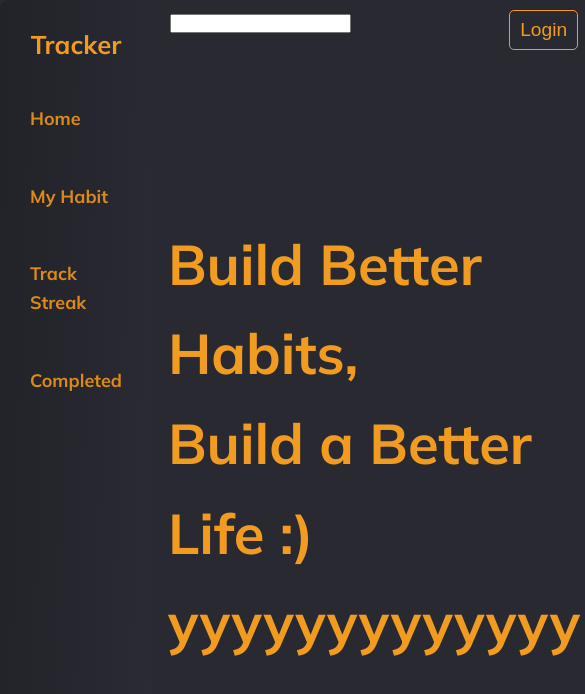
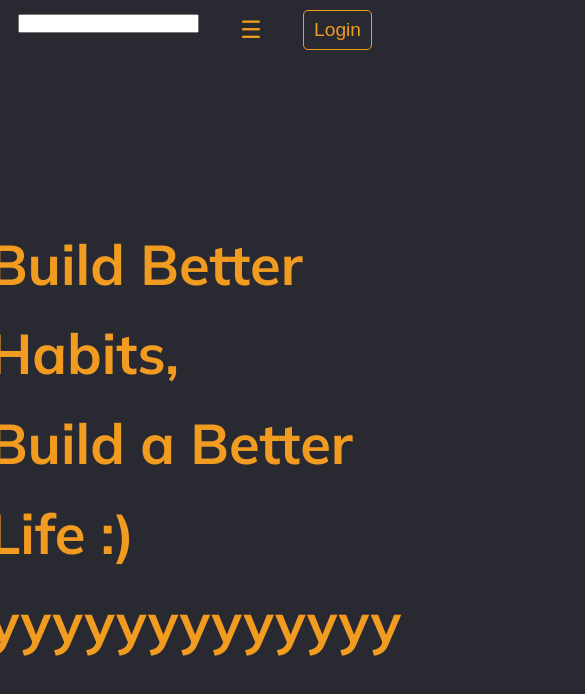
Before and after one commit to mesauravjoshi/Habit_Tracker_with_Gamification, a React (Vite) app: page / in a window 390 px wide. Shown: the top 694 px of the page, 585 px wide, since content can reach past the window. Built offline with nearby package versions, Linux system fonts and the light colour scheme.

Commit message:
add habit with streak functionality

```diff
--- a/src/App.css
+++ b/src/App.css
@@ -11,3 +11,9 @@ h1 {
 h3 {
     font-size: 1.6em;
 }
+
+@media (max-width: 850px) {
+    .track-app {
+        display: block;
+    }
+}
--- a/src/App.jsx
+++ b/src/App.jsx
@@ -1,24 +1,34 @@
-import './App.css'
-import Habit from './Components/Pages/Habit/Habit';
-import Home from './Components/Pages/Home/Home'
+import { useState } from "react";
+import "./App.css";
+import Habit from "./Components/Pages/Habit/Habit";
+import Home from "./Components/Pages/Home/Home";
+import Streak from "./Components/Pages/Streak/Streak";
+import Slider from "./Components/Slider/Slider";
+import Nav from "./Components/Nav/Nav";
 import { BrowserRouter as Router, Routes, Route } from "react-router-dom";
-import Streak from './Components/Pages/Streak/Streak';
 
 function App() {
+  const [isSliderOpen, setIsSliderOpen] = useState(false);
+
+  const toggleSlider = () => {
+    setIsSliderOpen(!isSliderOpen);
+  };
 
   return (
     <>
       <div className="track-app">
         <Router>
+          <Slider isOpen={isSliderOpen} closeSlider={toggleSlider} />
+          <Nav toggleSlider={toggleSlider} />
           <Routes>
-            <Route path="/" element={<Home/>} />
-            <Route path="/habit" element={<Habit/>} />
-            <Route path="/track-streak" element={<Streak/>} />
+            <Route path="/" element={<Home />} />
+            <Route path="/habit" element={<Habit />} />
+            <Route path="/track-streak" element={<Streak />} />
           </Routes>
         </Router>
       </div>
     </>
-  )
+  );
 }
 
-export default App
+export default App;
--- a/src/Components/Nav/Nav.css
+++ b/src/Components/Nav/Nav.css
@@ -1,4 +1,4 @@
-.nav{
+.nav {
     grid-column: 2 / 3;
     display: flex;
     height: 4em;
@@ -6,7 +6,7 @@
     padding: 10px 18px;
 }
 
-button{
+button {
     font-size: 1.2em;
     padding: 8px 10px;
     border-radius: 5px;
@@ -15,3 +15,18 @@ button{
     color: #f19c20;
     cursor: pointer;
 }
+
+/* Menu Icon */
+.menu-icon {
+    font-size: 24px;
+    color: #f19c20;
+    cursor: pointer;
+    display: none;
+}
+
+/* Show Menu Icon on Small Screens */
+@media (max-width: 850px) {
+    .menu-icon {
+        display: block;
+    }
+}
--- a/src/Components/Nav/Nav.jsx
+++ b/src/Components/Nav/Nav.jsx
@@ -1,11 +1,14 @@
 import { useState } from 'react'
 import './Nav.css'
-function Nav() {
+function Nav({ toggleSlider }) {
 
   return (
     <div className='nav'>
       <div className="nav-list">
       <input type="text" />
+      </div>
+      <div className="menu-icon" onClick={toggleSlider}>
+        ☰  {/* Three-line menu icon */}
       </div>
       <div>
           <button> Login </button>
--- a/src/Components/Pages/Habit/Habit.jsx
+++ b/src/Components/Pages/Habit/Habit.jsx
@@ -63,8 +63,8 @@ function Habit() {
 
   return (
   <>
-    <Slider/>
-    <Nav/>
+    {/* <Slider/>
+    <Nav/> */}
     <div className='habbit'>
     {/* 1. Add-Habit */}
     <div id='borderr' className="Add-Habit">
--- a/src/Components/Pages/Home/Home.jsx
+++ b/src/Components/Pages/Home/Home.jsx
@@ -8,8 +8,8 @@ function App() {
 
   return (
     <>
-      <Slider/>
-      <Nav/>
+      {/* <Slider/>
+      <Nav/> */}
       <Hero/>
     </>
   )
--- a/src/Components/Pages/Streak/Streak.jsx
+++ b/src/Components/Pages/Streak/Streak.jsx
@@ -7,7 +7,7 @@ import StreakUpdate from './StreakUpdate';
 
 function Streak() {
   const [streakData, setStreakData] = useState({});
-  console.log(streakData.length);
+  // console.log(streakData.length);
 
   useEffect(() => {
     const getHabit_from_localStorage = localStorage.getItem('Habit Track');
@@ -70,8 +70,8 @@ function Streak() {
 
   return (
     <>
-      <Slider />
-      <Nav />
+      {/* <Slider />
+      <Nav /> */}
       <div>
         <h1> Habit list {totalStreak} </h1>
         <div className="Streak">
--- a/src/Components/Slider/Slider.css
+++ b/src/Components/Slider/Slider.css
@@ -1,7 +1,5 @@
 .Slider {
     grid-row: 1 / 3;
-    /* Make it span from navbar to hero */
-    /* border: 1px solid #60b360; */
     border-radius: 8px;
     background: linear-gradient(272deg, #2b2b33, #212329);
     grid-row-start: 1;
@@ -73,3 +71,39 @@ li {
     transform: scale(0.95);
     background: #ff4b2b;
 }
+
+/* Close (X) Button */
+.close-icon {
+    display: none;
+    font-size: 24px;
+    color: white;
+    cursor: pointer;
+}
+
+@media (max-width: 850px) {
+    .Slider {
+        display: none;
+    }
+
+    /* When show-slider is applied, animate its appearance */
+    .show-slider {
+        position: fixed;
+        width: 12em;
+        height: 100%;
+        display: block;
+        border-radius: 8px;
+        padding: 8px 2px;
+        background: linear-gradient(272deg, #2b2b33, #212329);
+        transition: transform 0.4s ease-in-out;
+        transform: translateX(-100%); /* Start off-screen */
+    }
+
+    /* When it appears, slide in */
+    .show-slider.show {
+        transform: translateX(0);
+    }
+
+    .close-icon {
+        display: block;
+    }
+}
--- a/src/Components/Slider/Slider.jsx
+++ b/src/Components/Slider/Slider.jsx
@@ -1,10 +1,14 @@
-import { useState } from 'react'
 import { Link } from "react-router-dom";
 import './Slider.css'
-function Slider() {
+function Slider({ isOpen, closeSlider }) {
 
   return (
-    <div className='Slider'>
+    <div className={`Slider show-slider ${isOpen ? "show" : ""}`}>
+
+    {/* <div className={`Slider ${isOpen ? "show-slider" : ""}`}> */}
+      <div className="close-icon" onClick={closeSlider}>
+        ✖ {/* Close button */}
+      </div>
       <div className='logo'>
         <h3>
           <center>
@@ -16,13 +20,13 @@ function Slider() {
         <Link to='/' className="nav-link">
           <li>Home</li>
         </Link>
-         <Link to="/habit" className="nav-link">
+        <Link to="/habit" className="nav-link">
           <li>My Habit</li>
         </Link>
-         <Link to="/track-streak" className="nav-link">
+        <Link to="/track-streak" className="nav-link">
           <li>Track Streak</li>
         </Link>
-         <Link to="/" className="nav-link">
+        <Link to="/" className="nav-link">
           <li>Completed</li>
         </Link>
       </div>
```
Also changed, not shown: src/Components/Pages/Mark Habit/MarkHabit.jsx (+2 -5 lines), src/Components/Pages/Streak/StreakUpdate.jsx (+0 -72 lines).
